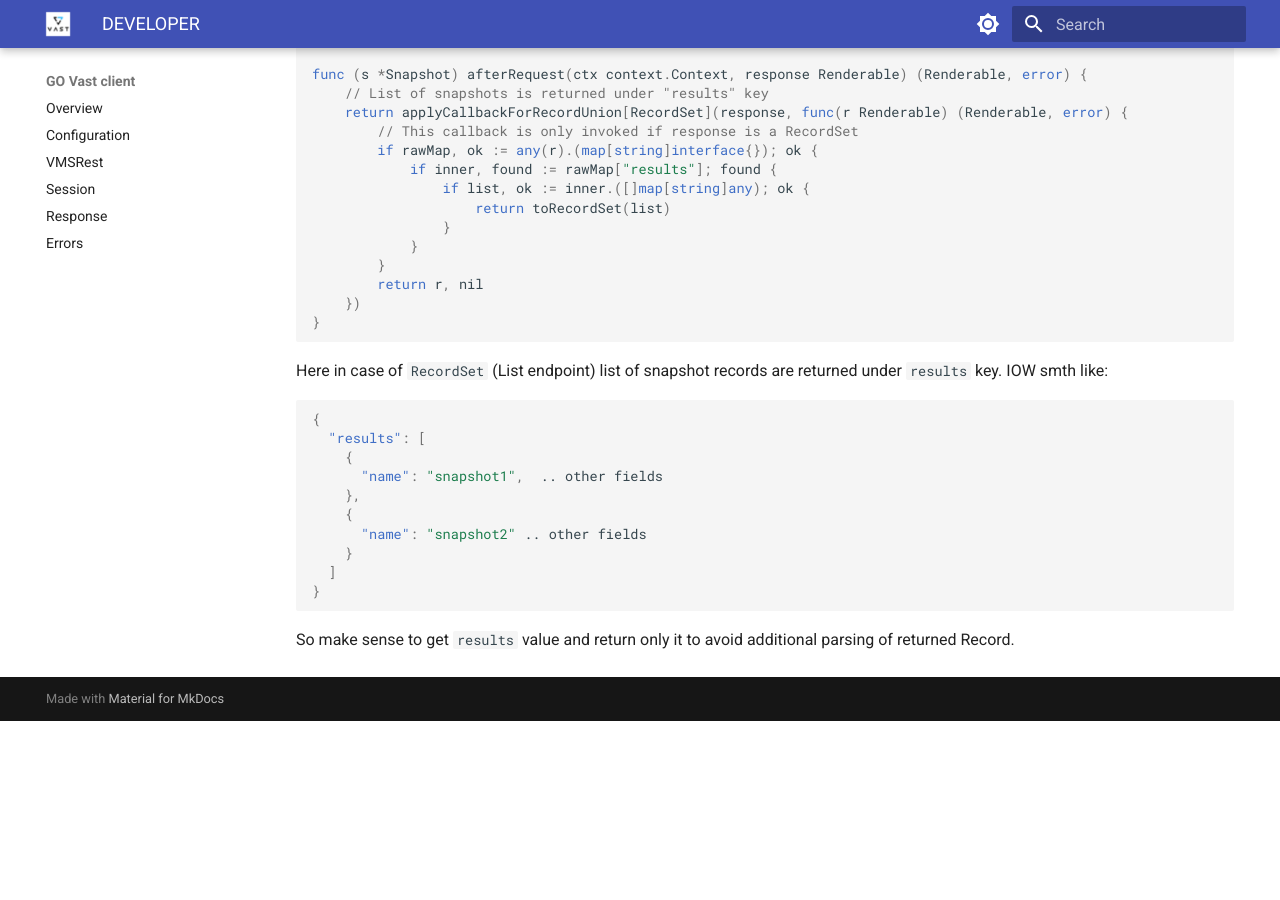
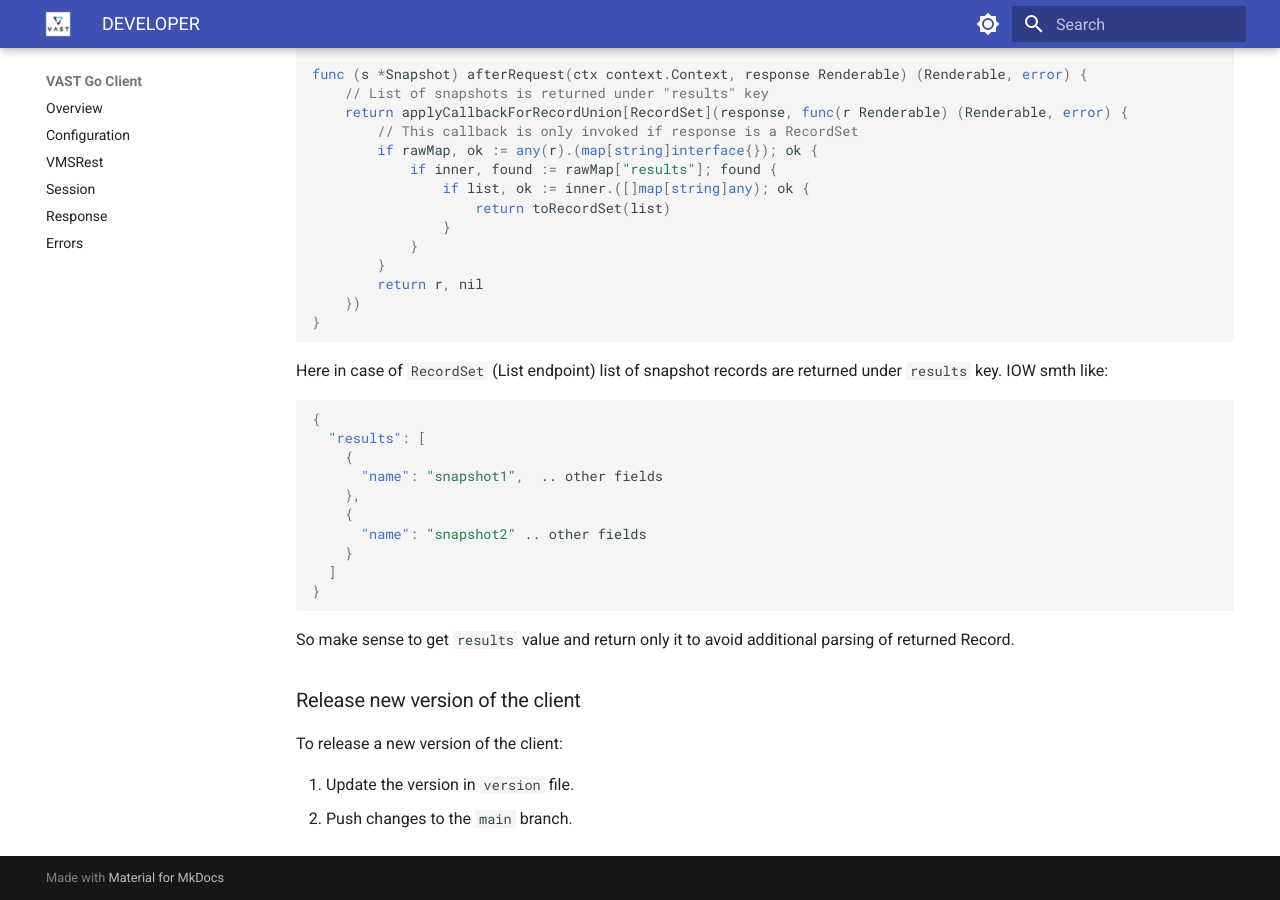
Before and after one commit to vast-data/go-vast-client, an MkDocs documentation site: the page built from docs/DEVELOPER.md, in a window 1280 px wide and 900 px high, scrolled down 3439 px. Built offline with MkDocs 1.6.1 and Material for MkDocs 9.7.7, drawn with Linux system fonts in a browser that asks for light colours; before the commit the page ends 4160 px from its top, so only the background shows below that.

````diff
--- a/docs/DEVELOPER.md
+++ b/docs/DEVELOPER.md
@@ -198,3 +198,11 @@
 ```
 
 So make sense to get `results` value and return only it to avoid additional parsing of returned Record.
+
+
+### Release new version of the client
+
+To release a new version of the client:
+
+1. Update the version in `version` file.
+2. Push changes to the `main` branch.
--- a/mkdocs.yml
+++ b/mkdocs.yml
@@ -1,4 +1,4 @@
-site_name: GO Vast client
+site_name: VAST Go Client
 site_url: ""
 site_dir: mkdocs_files
 theme:
````
Also changed, not shown: 2 other files.
